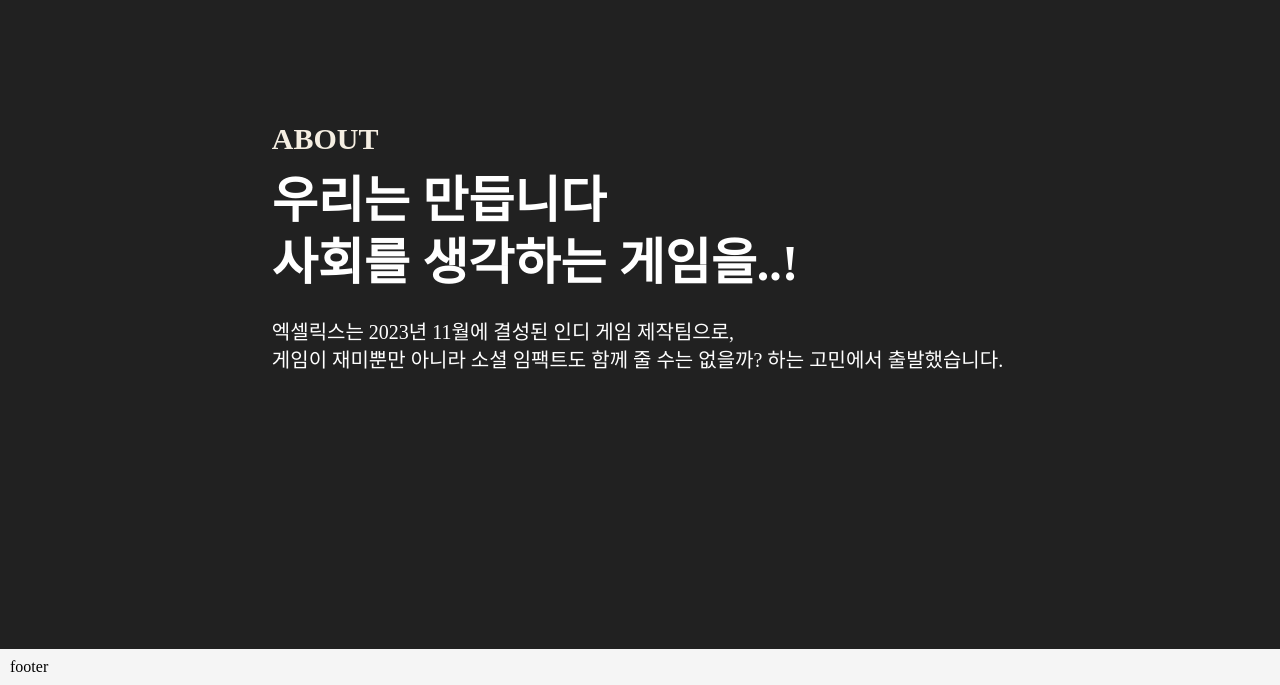
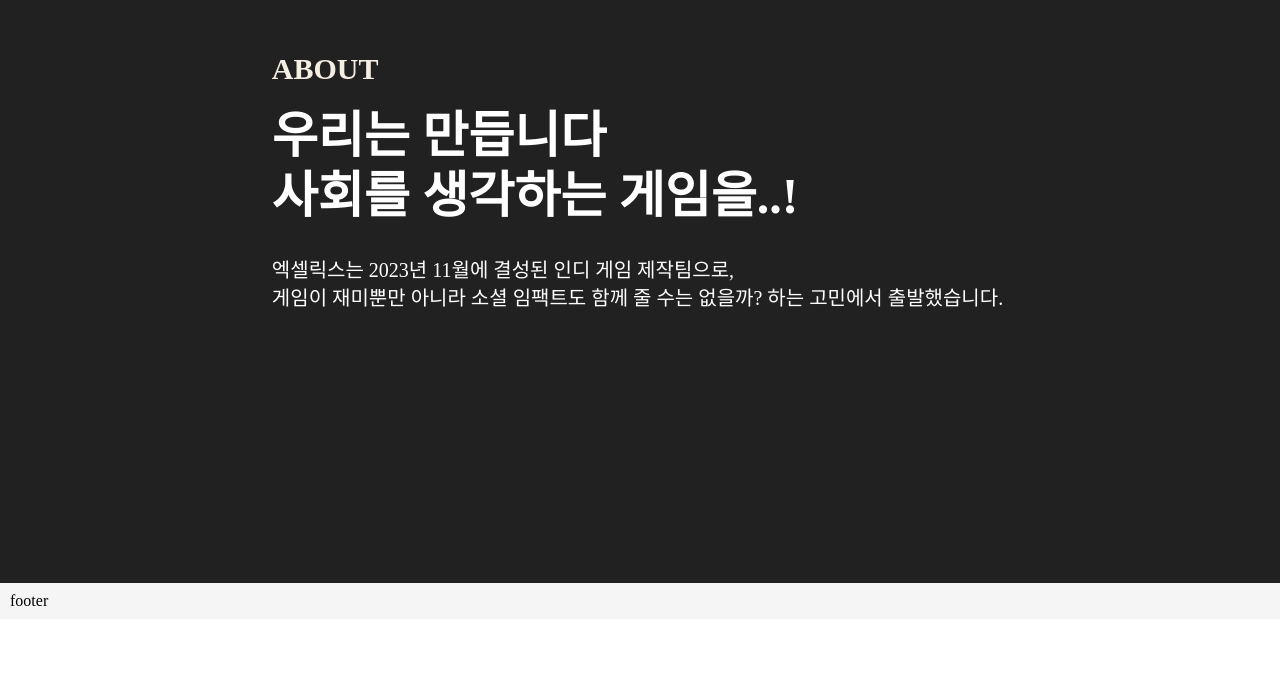
Before and after one commit to AccelixGames/accelixgames, a Next.js app: page / in a window 1280 px wide. Shown: the part 951-1636 px from the top of the page. After the commit the page ends 1570 px from the top, so only its background shows below. Built offline with nearby package versions, Linux system fonts and the light colour scheme.

Commit message:
about animation add

```diff
--- a/src/components/shared/Layout/Header/Header.tsx
+++ b/src/components/shared/Layout/Header/Header.tsx
@@ -1,6 +1,9 @@
 import styled from 'styled-components';
 
 const HeaderDiv = styled.div`
+  position: fixed;
+  top: 0;
+  width: 100%;
   display: flex;
   justify-content: space-between;
   padding: 22px 30px;
--- a/src/components/views/Home/AboutSection/AboutSection.tsx
+++ b/src/components/views/Home/AboutSection/AboutSection.tsx
@@ -1,4 +1,6 @@
 import Theme from '@/style/theme';
+import { cookies } from 'next/dist/client/components/headers';
+import { useEffect, useRef } from 'react';
 import styled, { keyframes } from 'styled-components';
 
 const AboutWrapper = styled.div`
@@ -14,6 +16,9 @@ const AboutWrapper = styled.div`
 const TextWrapper = styled.div`
   display: flex;
   flex-direction: column;
+  opacity: 0;
+  transform: translateY(80px);
+  transition: all 0.9s ease;
 `;
 
 const colorChange = keyframes`
@@ -34,6 +39,8 @@ const Title = styled.h1`
   font-weight: 600;
   color: white;
   margin-top: 12px;
+  white-space: pre-wrap;
+  line-height: 1.2;
 `;
 
 const SmallText = styled.span`
@@ -46,15 +53,40 @@ const SmallText = styled.span`
 `;
 
 const AboutSection = () => {
+  const titleRef = useRef<HTMLDivElement>(null);
+
+  useEffect(() => {
+    const observerCallback = (e: IntersectionObserverEntry[]) => {
+      e.forEach((element) => {
+        if (element.isIntersecting) {
+          (element.target as HTMLElement).style.opacity = '1';
+          (element.target as HTMLElement).style.transform = 'translateY(0)';
+        } else {
+          (element.target as HTMLElement).style.opacity = '0';
+          (element.target as HTMLElement).style.transform = 'translateY(80px)';
+        }
+      });
+    };
+
+    const observer = new IntersectionObserver(observerCallback);
+
+    if (titleRef.current) observer.observe(titleRef.current);
+
+    return () => {
+      if (titleRef.current) observer.unobserve(titleRef.current);
+    };
+  }, []);
+
+  const titleValue = '우리는 만듭니다\n사회를 생각하는 게임을..!';
+
   const smallTextValue =
     '엑셀릭스는 2023년 11월에 결성된 인디 게임 제작팀으로,\n게임이 재미뿐만 아니라 소셜 임팩트도 함께 줄 수는 없을까? 하는 고민에서 출발했습니다. ';
 
   return (
     <AboutWrapper>
-      <TextWrapper>
+      <TextWrapper ref={titleRef}>
         <AboutText>ABOUT</AboutText>
-        <Title>우리는 만듭니다</Title>
-        <Title>사회를 생각하는 게임을..!</Title>
+        <Title>{titleValue}</Title>
         <SmallText>{smallTextValue}</SmallText>
       </TextWrapper>
     </AboutWrapper>
```
